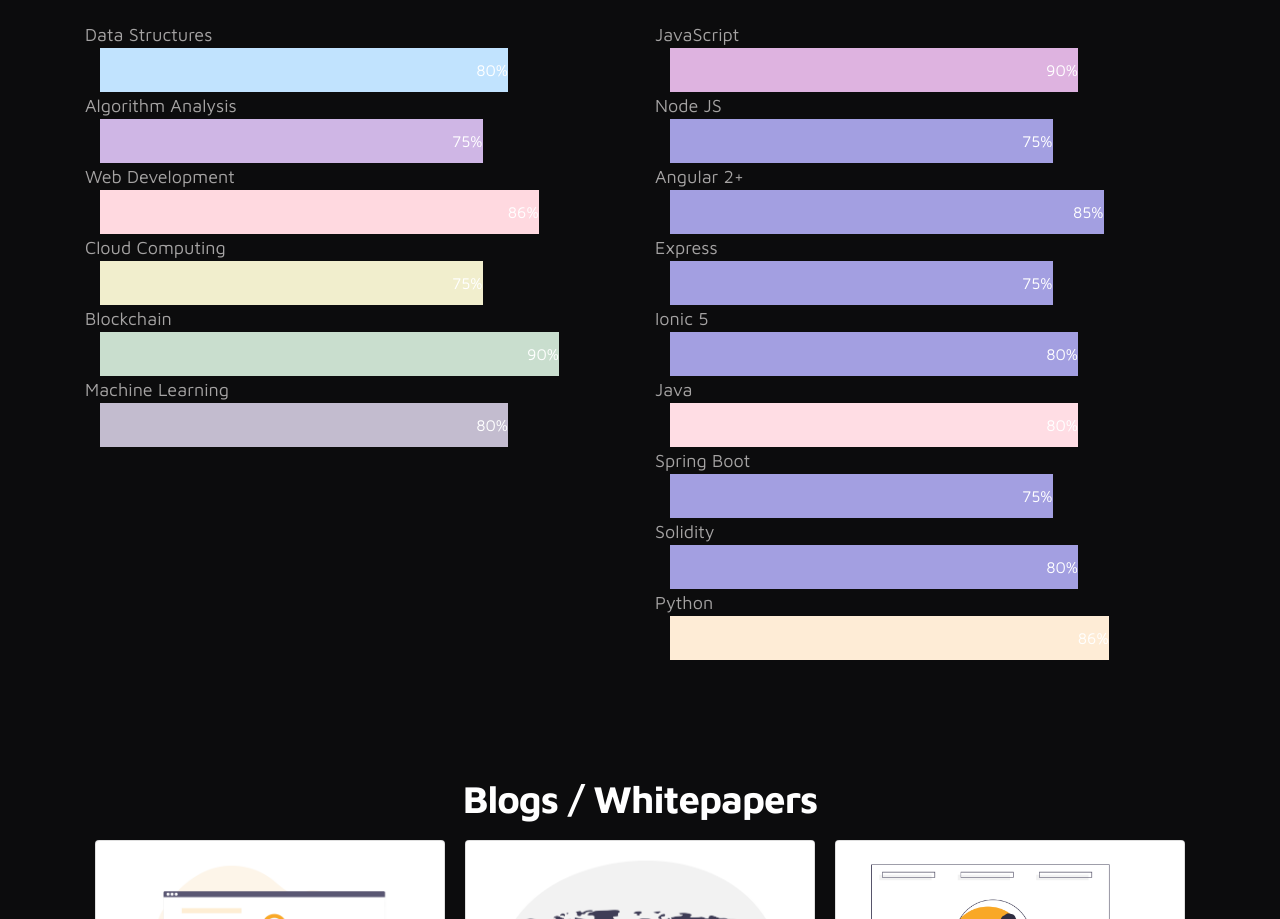
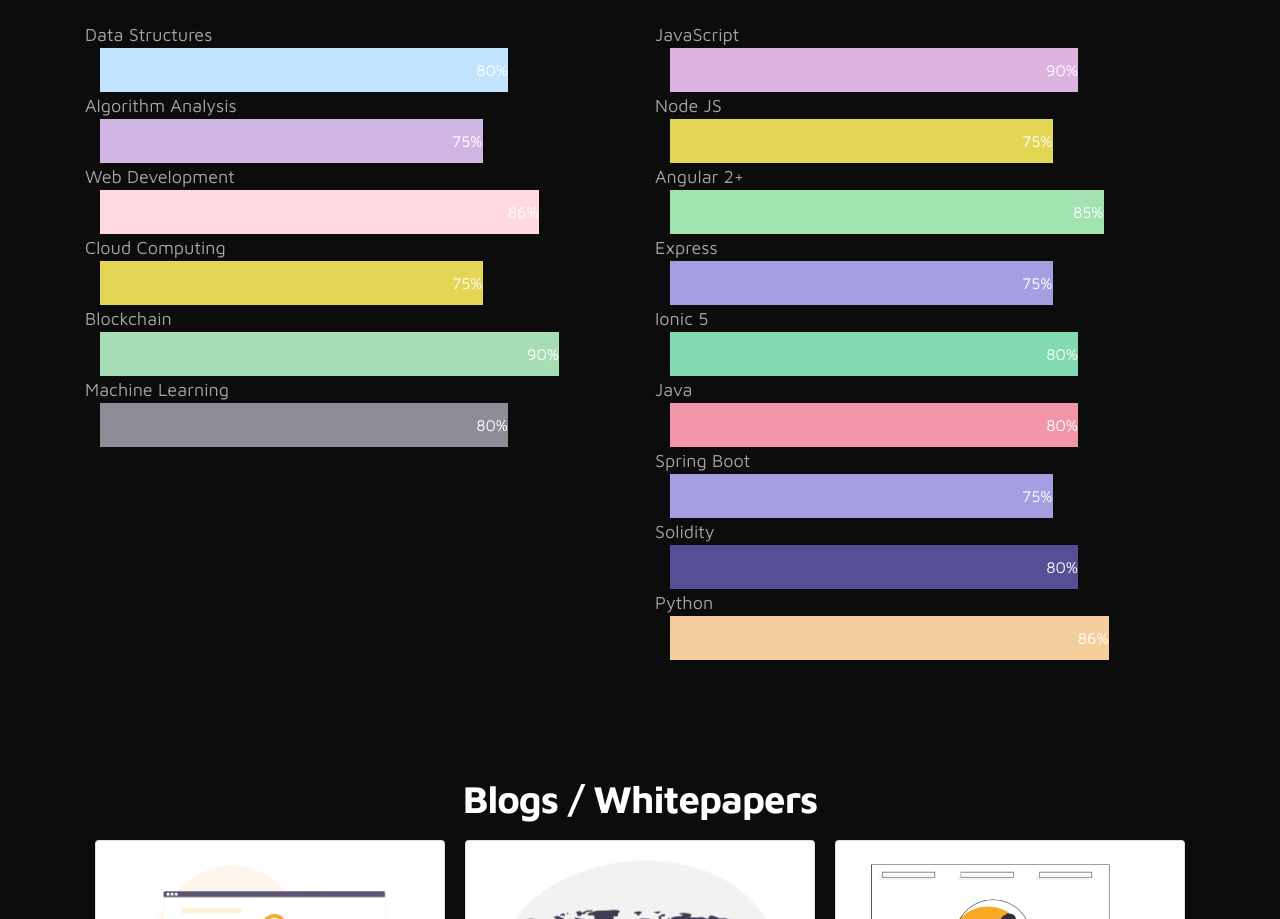
Before and after one commit to vchaurasia95/vchaurasia95.github.io, a plain HTML site: page index.html in a window 1280 px wide. Shown: the part 2875-3794 px from the top of the page. Drawn offline with Linux system fonts and the light colour scheme.

Commit message:
color fixes

```diff
--- a/css/tooplate-style.css
+++ b/css/tooplate-style.css
@@ -690,21 +690,21 @@ b, strong {
 }
 .html {width: 90%; background-color: #9BB8ED;} /* Green */
 .ejs {width: 75%;background-color: #A39FE1;} /* Blue */
-.a2 {width: 85%;background-color: #A39FE1;} /* Blue */
-.njs {width: 75%;background-color: #A39FE1;} /* Blue */
-.i5 {width: 80%;background-color: #A39FE1;} /* Blue */
-.sol {width: 80%;background-color: #A39FE1;} /* Blue */
+.a2 {width: 85%;background-color: #a0e2b0;} /* Blue */
+.njs {width: 75%;background-color: #e2d654;} /* Blue */
+.i5 {width: 80%;background-color: #81dab0;} /* Blue */
+.sol {width: 80%;background-color: #544f96;} /* Blue */
 .sb {width: 75%;background-color: #A39FE1;} /* Blue */
 .js {width: 80%; background-color: #DEB3E0;} /* Red */
-.php {width: 60%; background-color: #FEC6DF;} /* Dark Grey */
-.java {width: 80%; background-color: #FFDDE4;}
-.python {width: 86%; background-color: #FEECD6}
+.php {width: 60%; background-color: #e8a2fa;} /* Dark Grey */
+.java {width: 80%; background-color: #f196a8;}
+.python {width: 86%; background-color: #f5ce9e}
 .data {width: 80%; background-color: #C1E3FE;} /* Green */
 .algo {width: 75%; background-color: #CFB6E5;} /* Blue */
 .wd {width: 86%; background-color: #FFD9E0;} /* Red */
-.cc {width: 75%; background-color: #F1EECD;} /* Dark Grey */
-.bc {width: 90%; background-color: #C9DECE;}
-.ml {width: 80%; background-color: #C3BCCF}
+.cc {width: 75%; background-color: #e2d654;} /* Dark Grey */
+.bc {width: 90%; background-color: #a7ddb4;}
+.ml {width: 80%; background-color: #8f8b97}
 .skill-container{
   padding-bottom: 20px !important;
 }
```
